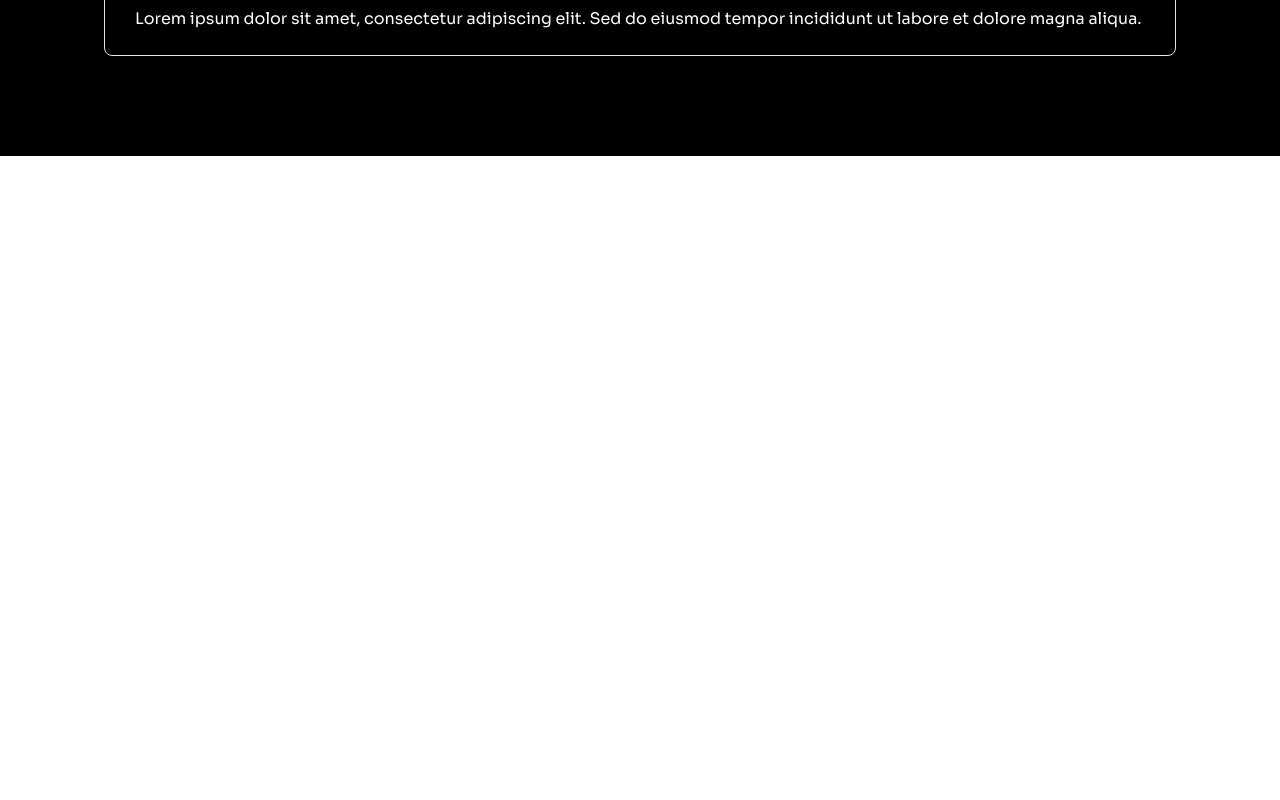
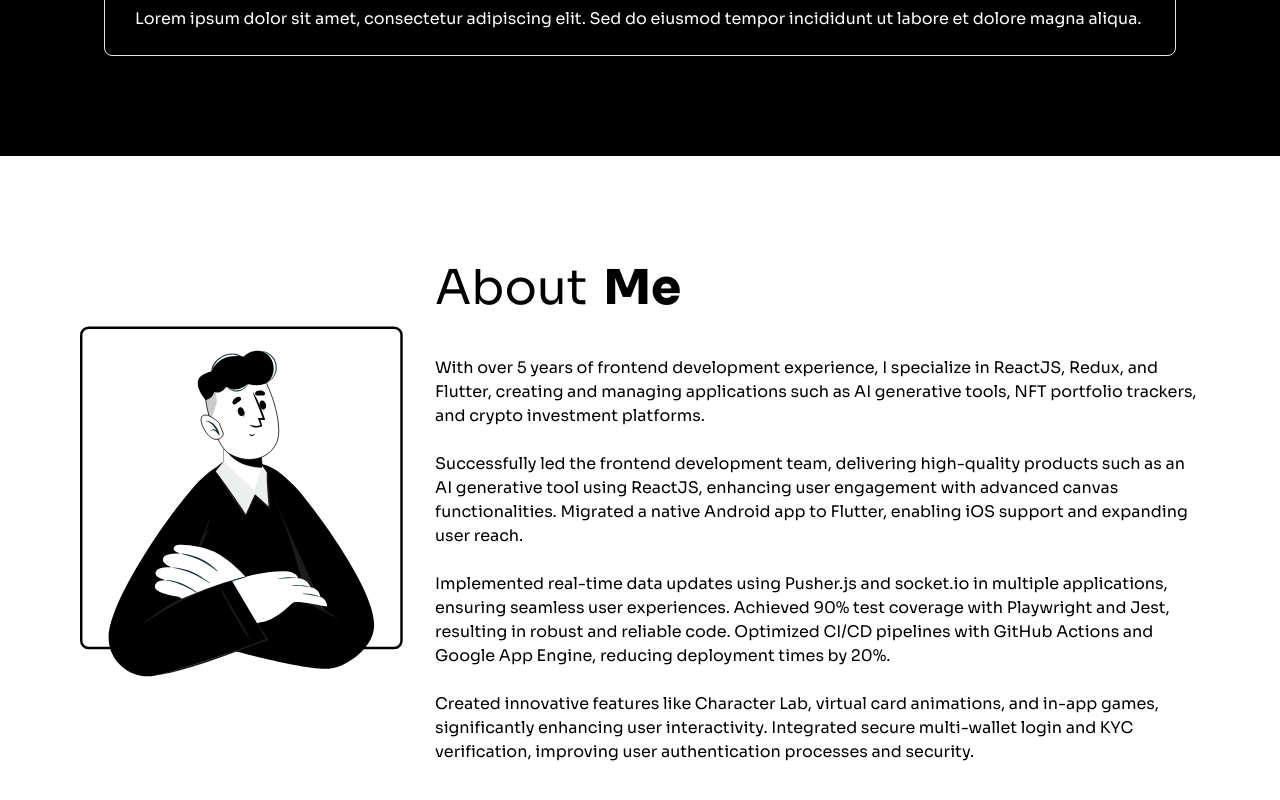
Before and after one commit to graphicstone/portfolio, a React (Vite) app: page / in a window 1280 px wide. Shown: the part 1968-2768 px from the top of the page. Before the commit the page ends 2124 px from the top, so only its background shows below. Built offline with nearby package versions, Linux system fonts and the light colour scheme.

Commit message:
About Me section added

```diff
--- a/src/layouts/landing-page/LandingPage.jsx
+++ b/src/layouts/landing-page/LandingPage.jsx
@@ -4,9 +4,7 @@ import HeroSection from './components/hero-section/HeroSection.jsx';
 import Toolbar from './components/toolbar/Toolbar.jsx';
 import SkillsSection from './components/skills-section/SkillsSection.jsx';
 import ExperienceSection from './components/experience-section/ExperienceSection.jsx';
-
-const drawerWidth = 240;
-const navItems = ['About Me', 'Skills', 'Project', 'Contact Me'];
+import AboutMe from './components/about-me/AboutMe.jsx';
 
 function LandingPage() {
   return (
@@ -16,6 +14,7 @@ function LandingPage() {
         <HeroSection />
         <SkillsSection />
         <ExperienceSection />
+        <AboutMe />
       </Box>
     </Box>
   );
--- /dev/null
+++ b/src/layouts/landing-page/components/about-me/AboutMe.jsx
@@ -0,0 +1,38 @@
+import Box from '@mui/material/Box';
+import { aboutMeStyles } from './AboutMeStyles.js';
+import AboutMeImage from '../../../../assets/about-me.svg?react';
+import Typography from '@mui/material/Typography';
+
+export default function AboutMe() {
+  return (
+    <Box id="about-me" sx={aboutMeStyles.aboutMeSection}>
+      <AboutMeImage />
+      <Box id="about-me-text" sx={{ display: 'flex', flexDirection: 'column', gap: '20px' }}>
+        <Box id="about-me-title" sx={{ display: 'flex', flexDirection: 'row', gap: '16px', padding: '20px 0' }}>
+          <Typography variant="displayText_regular">About</Typography>
+          <Typography variant="displayText_extra_bold">Me</Typography>
+        </Box>
+        <Typography variant="paragraph_p2_regular">
+          With over 5 years of frontend development experience, I specialize in ReactJS, Redux, and Flutter, creating
+          and managing applications such as AI generative tools, NFT portfolio trackers, and crypto investment
+          platforms.
+          <br />
+          <br />
+          Successfully led the frontend development team, delivering high-quality products such as an AI generative tool
+          using ReactJS, enhancing user engagement with advanced canvas functionalities. Migrated a native Android app
+          to Flutter, enabling iOS support and expanding user reach.
+          <br />
+          <br />
+          Implemented real-time data updates using Pusher.js and socket.io in multiple applications, ensuring seamless
+          user experiences. Achieved 90% test coverage with Playwright and Jest, resulting in robust and reliable code.
+          Optimized CI/CD pipelines with GitHub Actions and Google App Engine, reducing deployment times by 20%.
+          <br />
+          <br />
+          Created innovative features like Character Lab, virtual card animations, and in-app games, significantly
+          enhancing user interactivity. Integrated secure multi-wallet login and KYC verification, improving user
+          authentication processes and security.
+        </Typography>
+      </Box>
+    </Box>
+  );
+}
--- /dev/null
+++ b/src/layouts/landing-page/components/about-me/AboutMeStyles.js
@@ -0,0 +1,13 @@
+export const aboutMeStyles = {
+  aboutMeSection: {
+    width: '100%',
+    padding: '60px 80px',
+    display: 'flex',
+    flexDirection: 'row',
+    alignItems: 'center',
+    gap: '32px',
+    '& svg': {
+      width: '100%'
+    }
+  }
+};
```
Also changed, not shown: src/assets/about-me.svg (added).
